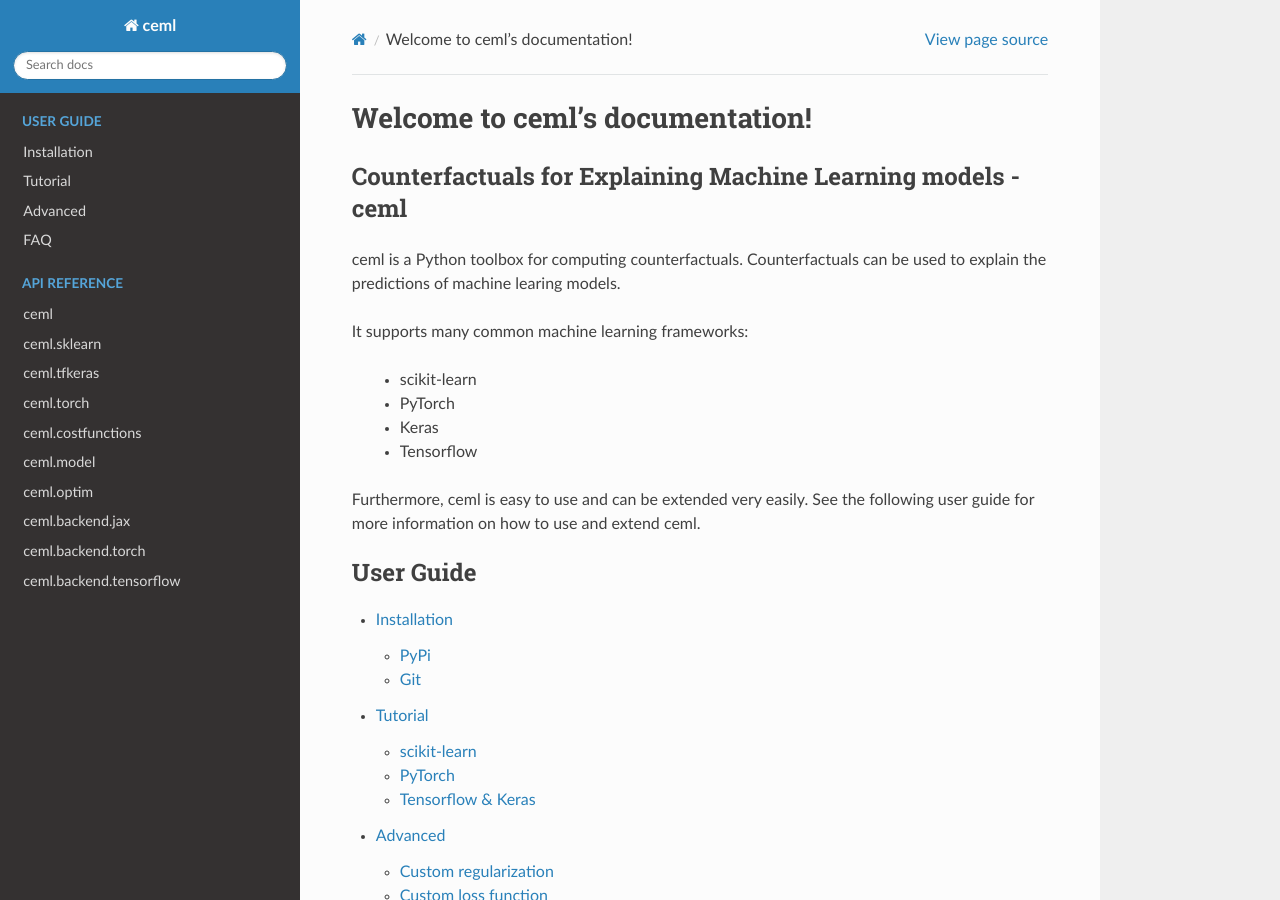
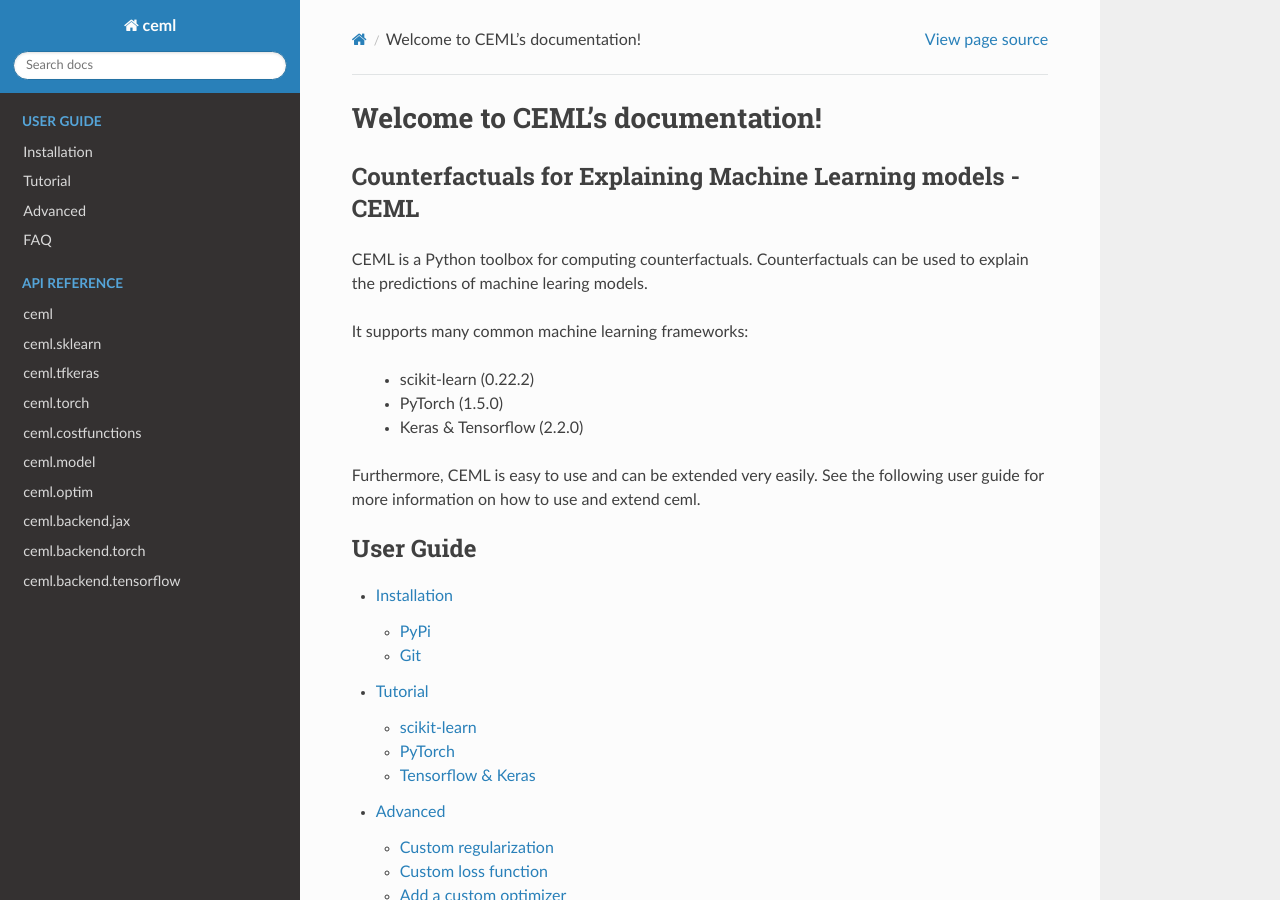
Before and after one commit to andreArtelt/ceml, a Sphinx documentation site: the page built from docs/index.rst, in a window 1280 px wide and 900 px high. Built offline with Sphinx 7.4.7 and the Read the Docs theme 2.0.0, drawn with Linux system fonts in a browser that asks for light colours; some of the changed text lies outside the part shown.

```diff
--- a/docs/advanced.rst
+++ b/docs/advanced.rst
@@ -2,7 +2,7 @@
 Advanced
 *********
 
-ceml can be easily extended and all major components can be customized to fit the users needs.
+CEML can be easily extended and all major components can be customized to fit the users needs.
 
 Below is a (non-exhaustive) list of some (common) use cases:
 
--- a/docs/conf.py
+++ b/docs/conf.py
@@ -18,7 +18,7 @@ sys.path.insert(0, os.path.abspath('../'))
 # -- Project information -----------------------------------------------------
 
 project = 'ceml'
-copyright = '2019, André Artelt'
+copyright = '2019 - 2020, André Artelt'
 author = 'André Artelt'
 
 
--- a/docs/index.rst
+++ b/docs/index.rst
@@ -1,19 +1,18 @@
-Welcome to ceml's documentation!
+Welcome to CEML's documentation!
 ================================
 
-Counterfactuals for Explaining Machine Learning models - ceml
+Counterfactuals for Explaining Machine Learning models - CEML
 +++++++++++++++++++++++++++++++++++++++++++++++++++++++++++++
 
-ceml is a Python toolbox for computing counterfactuals. Counterfactuals can be used to explain the predictions of machine learing models.
+CEML is a Python toolbox for computing counterfactuals. Counterfactuals can be used to explain the predictions of machine learing models.
 
 It supports many common machine learning frameworks:
 
-    - scikit-learn
-    - PyTorch
-    - Keras
-    - Tensorflow
+    - scikit-learn (0.22.2)
+    - PyTorch (1.5.0)
+    - Keras & Tensorflow (2.2.0)
 
-Furthermore, ceml is easy to use and can be extended very easily. See the following user guide for more information on how to use and extend ceml.
+Furthermore, CEML is easy to use and can be extended very easily. See the following user guide for more information on how to use and extend ceml.
 
 
 .. toctree::
--- a/docs/installation.rst
+++ b/docs/installation.rst
@@ -16,7 +16,7 @@ PyPi
     pip install ceml
 
 .. note::
-    The package hosted on PyPi uses the cpu only. If you want to use the gpu, you have to install ceml manually - see next section.
+    The package hosted on PyPI uses the cpu only. If you want to use the gpu, you have to install CEML manually - see next section.
 
 
 Git
@@ -35,7 +35,7 @@ Install all requirements (listed in ``requirements.txt``):
     pip install -r requirements.txt
 
 .. note::
-    If you want to use a gpu/tpu, you have to install the gpu version of jax, tensorflow and pytorch manually.
+    If you want to use a gpu/tpu, you have to install the gpu version of jax, tensorflow and PyTorch manually.
 
     Do not use ``pip install -r requirements.txt``
 
--- a/docs/tutorial.rst
+++ b/docs/tutorial.rst
@@ -2,13 +2,13 @@
 Tutorial
 *********
 
-ceml was designed with usability in mind.
+CEML was designed with usability in mind.
 
-In the subsequent paragraphs, we demonstrate how to use ceml with models from different machine learning libraries.
+In the subsequent paragraphs, we demonstrate how to use CEML with models from different machine learning libraries.
 
 .. toctree::
     :maxdepth: 2
-    :caption: Machine Learning libraries
+    :caption: Machine Learning frameworks
 
     tut_sklearn
     tut_pytorch
```
Also changed, not shown: README.rst (+6 -6 lines), docs/faq.rst (+6 -6 lines).
